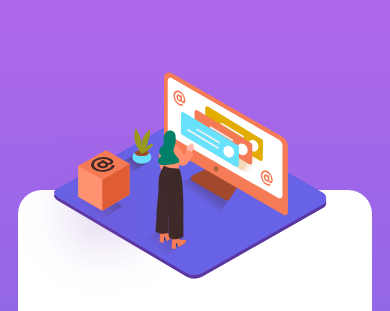
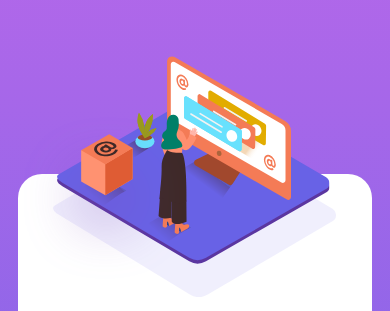
Before and after one commit to fbtot/faq-accordion, a plain HTML site: page index.html in a window 390 px wide. Shown: the top 311 px of the page. Drawn offline with nearby package versions, Linux system fonts and the light colour scheme.

Commit message:
fix bg in mobile

```diff
--- a/scss/abstracts/_settings.scss
+++ b/scss/abstracts/_settings.scss
@@ -2,6 +2,7 @@ $base-font-size: 12px;
 $small-font-size: 16px * 0.9;
 $desktop-width: 800px;
 $mobile-width: $desktop-width - 1px;
+$fixed-img-mobile-width: 590px;
 
 :root {
   // Colors
--- a/scss/components/_accordion.scss
+++ b/scss/components/_accordion.scss
@@ -2,16 +2,25 @@
 
 /* ========================== § FUNCTIONALITY === */
 .faq {
-  background: white;
   border-radius: 2rem;
   margin: 1.5rem;
   max-width: 920px;
   padding: 2rem;
 
+  @include mq($desktop-width, down) {
+    background: white url(../../images/bg-pattern-mobile.svg) top center no-repeat;
+    background-size: 80%;
+  }
+
+  @include mq($fixed-img-mobile-width, $desktop-width) {
+    background-size: 450px;
+  }
+
   @include mq($desktop-width, up) {
     display: grid;
     grid-template-columns: 1fr 1fr;
     gap: 2.5rem;
+    background: white;
   }
 }
 
@@ -26,17 +35,17 @@
 
     @include mq($desktop-width, down) {
       margin: 0 auto;
-      transform: translateY(-63%) translateX(-7%);
+      transform: translateY(-63%) translateX(-6%);
     }
   }
 }
 
 .faq__text {
-  @include mq(590px, $desktop-width - 1) {
-    margin-top: -250px;
+  @include mq($fixed-img-mobile-width, $desktop-width - 1) {
+    margin-top: -166px;
   }
-  @include mq(0, 590px) {
-    margin-top: -50%;
+  @include mq(0, $fixed-img-mobile-width) {
+    margin-top: -40%;
   }
 }
 
```
Also changed, not shown: css/main.css, 1 other file.
